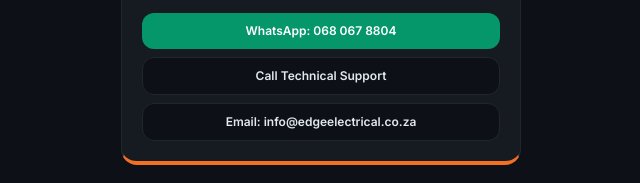
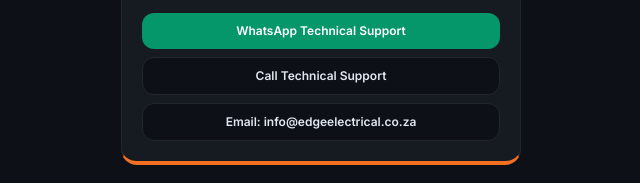
Before and after one commit to edgeelectricalza-hash/Edge-Client-Handover-Pack, a plain HTML site: page lyons/index.html in a window 1280 px wide. Shown: the part 1142-1325 px from the top of the page, 319-959 px from the left. Drawn offline with nearby package versions, Linux system fonts and the light colour scheme.

Commit message:
Update index.html

```diff
--- a/lyons/index.html
+++ b/lyons/index.html
@@ -189,7 +189,7 @@
             <p class="text-xs text-slate-400 mt-1 mb-4">If you have any questions regarding your handover pack, reach out directly.</p>
             <div class="flex flex-col gap-2 text-xs font-semibold">
                 <a href="https://wa.me/27680678804?text=Hi%20Edge%20Electrical%20%26%20Solar%2C%20I%20have%20a%20question%20about%20my%20Digital%20Handover%20Pack%20for%2010%20Windrush%20Ave." target="_blank" rel="noopener noreferrer" class="text-white flex items-center justify-center gap-2 bg-emerald-600 hover:bg-emerald-500 px-3 py-2.5 rounded-xl w-full transition">
-                    WhatsApp: 068 067 8804
+                    WhatsApp Technical Support
                 </a>
                 <a href="tel:0680678804" class="text-slate-200 hover:text-white flex items-center justify-center gap-1.5 bg-[#0d1117] hover:bg-[#1c2128] px-3 py-2.5 rounded-xl border border-[#21262d] w-full transition">
                     Call Technical Support
```
